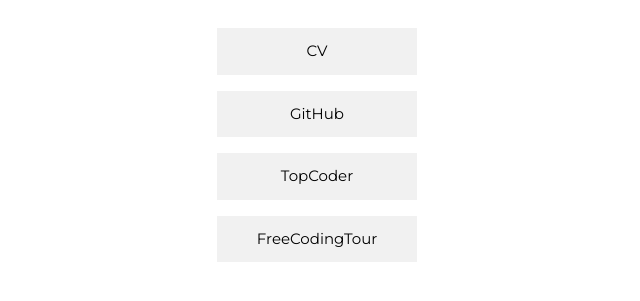
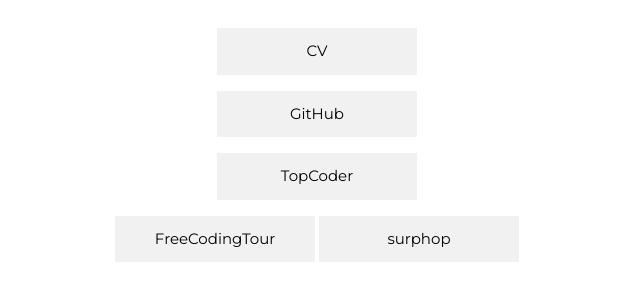
Before and after one commit to amiune/amiune.github.io, a plain HTML site: page index.html in a window 1280 px wide. Shown: the part 309-610 px from the top of the page, without its empty margins (323-963 px from the left). Drawn offline with nearby package versions, Linux system fonts and the light colour scheme.

Commit message:
surphop link added

```diff
--- a/index.html
+++ b/index.html
@@ -22,10 +22,8 @@
     </style>
   </head>
   <body>
-    <!-- Page Content -->
     <div class="w3-main w3-padding-large">
 
-      <!-- Header -->
       <header class="w3-container w3-center" style="padding:128px 16px" id="home">
         <h1 class="w3-jumbo"><b>Hernan Amiune</b></h1>
         <p>
@@ -47,18 +45,17 @@
         <a href="https://www.freecodingtour.com/">
             <button class="w3-button w3-light-grey w3-padding-large w3-margin-top">FreeCodingTour</button>
         </a>
+        <a href="https://hernan.amiune.com/surphop/">
+            <button class="w3-button w3-light-grey w3-padding-large w3-margin-top">surphop</button>
+        </a>
       </header>
 
-      <!-- Footer>
-      <footer class="w3-container w3-padding-64 w3-center w3-opacity w3-xlarge" style="margin:-24px">
+      <!--footer class="w3-container w3-padding-64 w3-center w3-opacity w3-xlarge" style="margin:-24px">
         <a href="https://github.com/amiune"><i class="fa fa-github w3-hover-opacity"></i></a>
         <a href="https://www.instagram.com/heam._/"><i class="fa fa-instagram w3-hover-opacity"></i></a>
           <a href="https://www.youtube.com/user/hernanamiune"><i class="fa fa-youtube w3-hover-opacity"></i></a>
         <a href="https://www.topcoder.com/members/amiune" class="w3-hover-opacity">[tc]</a>
-      </footer>
-      < End footer -->
-
-      <!-- END PAGE CONTENT -->
+      </footer-->
     </div>
   </body>
 </html>
```
